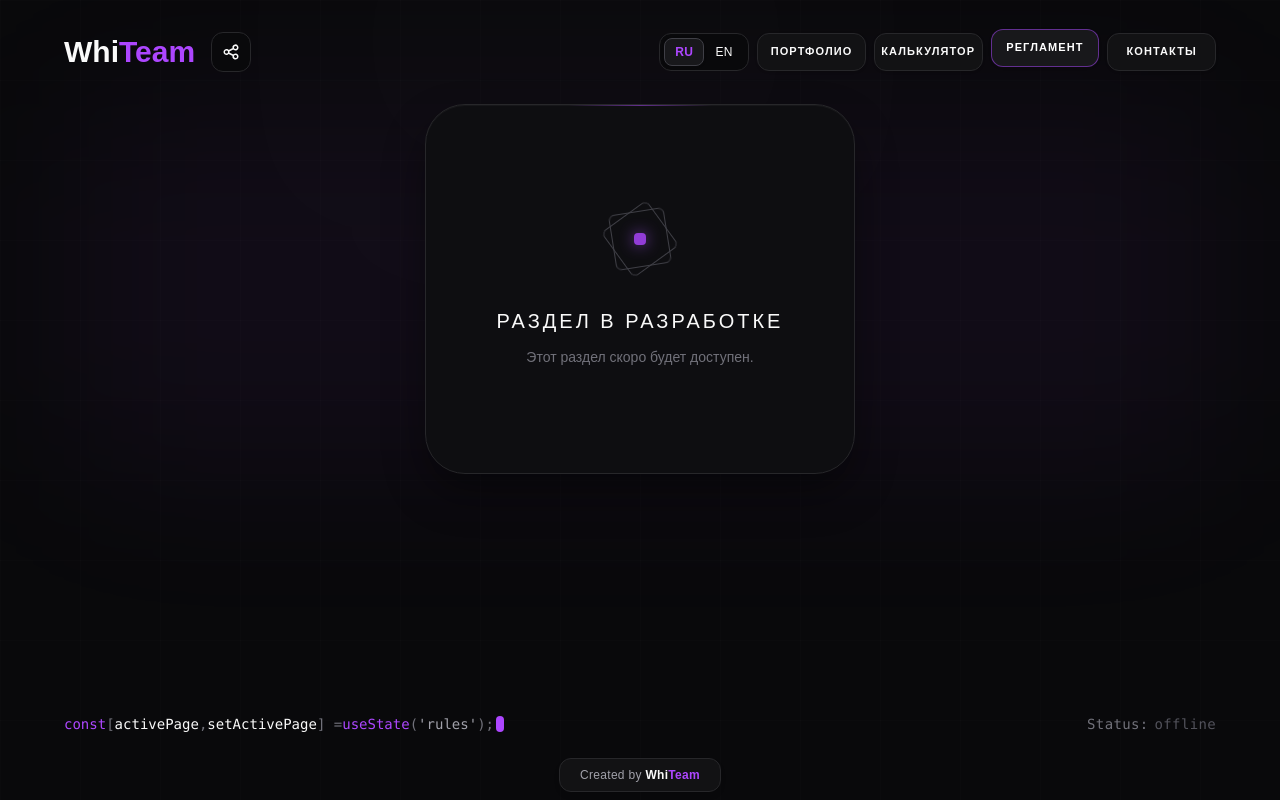
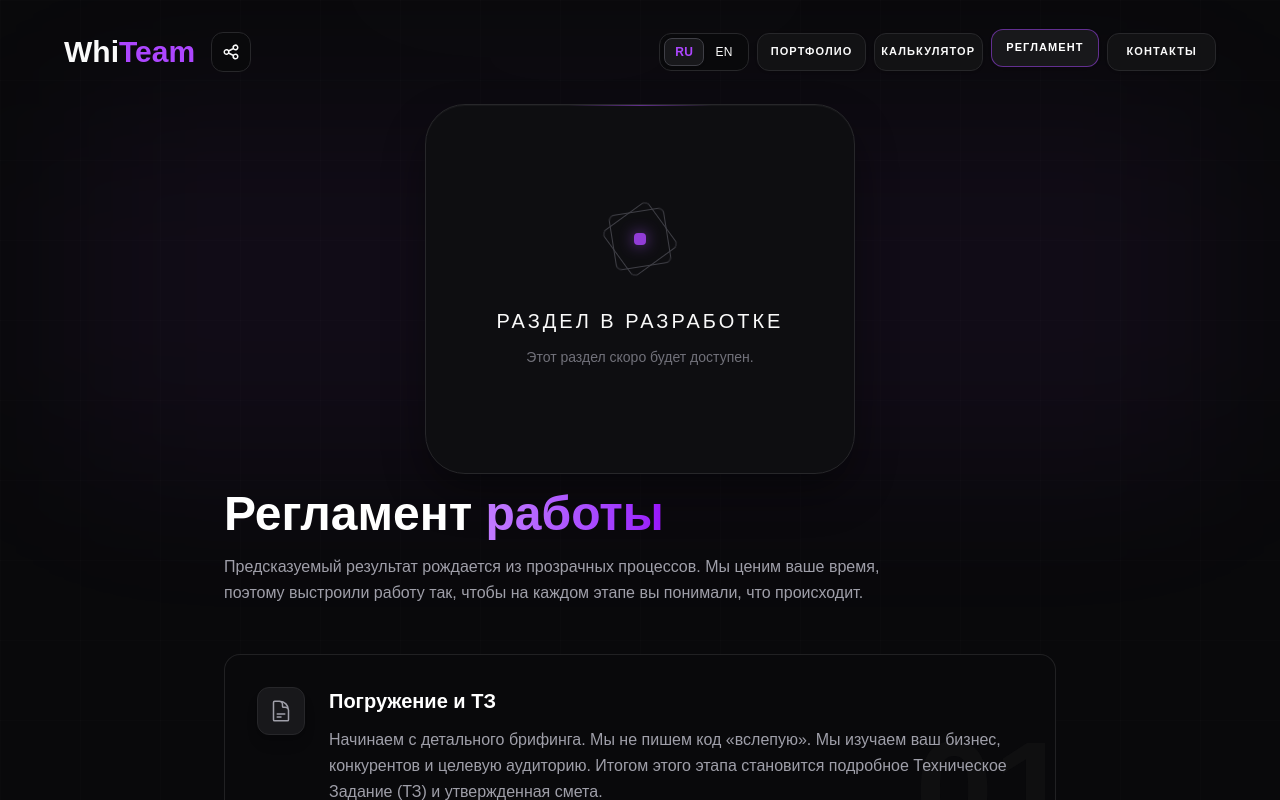
Before and after one commit to chekak87-by/WhiTeam, a React (Vite) app: page / in a window 1280 px wide. Both pictures are taken after a click on the button "РЕГЛАМЕНТ". Shown: the top 800 px of the page. Built offline with nearby package versions, Linux system fonts and the light colour scheme.

Commit message:
Вновь

```diff
--- a/src/App.jsx
+++ b/src/App.jsx
@@ -2,6 +2,7 @@ import { useState, useEffect } from 'react';
 import { motion, AnimatePresence } from 'framer-motion';
 import AdaptiveLayout from './AdaptiveLayout';
 import Calculator from './components/Calculator';
+import Rules from './components/Rules';
 
 export default function App() {
   // =========================================================================================
@@ -479,6 +480,22 @@ const contactsList = [
         </motion.div>
       )}
 
+{/* 6. РАЗДЕЛ "РЕГЛАМЕНТ" */}
+{activePage === 'rules' && (
+  <motion.div
+    key="rules"
+    initial={{ opacity: 0, y: 20, filter: "blur(5px)" }}
+    animate={{ opacity: 1, y: 0, filter: "blur(0px)" }}
+    exit={{ opacity: 0, y: -20, filter: "blur(5px)" }}
+    transition={{ duration: 0.4 }}
+    className="w-full relative z-20"
+  >
+    <section className="relative w-full pb-4">
+       <Rules />
+    </section>
+  </motion.div>
+)}
+
         </AnimatePresence>
       </div>
 
--- /dev/null
+++ b/src/components/Rules.jsx
@@ -0,0 +1,127 @@
+import { motion } from 'framer-motion';
+
+// === МАССИВ С ПРАВИЛАМИ (РЕДАКТИРУЙ ТЕКСТ ЗДЕСЬ) ===
+const RULES_DATA = [
+  {
+    id: '01',
+    title: 'Погружение и ТЗ',
+    desc: 'Начинаем с детального брифинга. Мы не пишем код «вслепую». Мы изучаем ваш бизнес, конкурентов и целевую аудиторию. Итогом этого этапа становится подробное Техническое Задание (ТЗ) и утвержденная смета.',
+    icon: <svg className="w-6 h-6" fill="none" stroke="currentColor" strokeWidth="1.5" viewBox="0 0 24 24"><path strokeLinecap="round" strokeLinejoin="round" d="M19.5 14.25v-2.625a3.375 3.375 0 00-3.375-3.375h-1.5A1.125 1.125 0 0113.5 7.125v-1.5a3.375 3.375 0 00-3.375-3.375H8.25m0 12.75h7.5m-7.5 3H12M10.5 2.25H5.625c-.621 0-1.125.504-1.125 1.125v17.25c0 .621.504 1.125 1.125 1.125h12.75c.621 0 1.125-.504 1.125-1.125V11.25a9 9 0 00-9-9z"></path></svg>
+  },
+  {
+    id: '02',
+    title: 'Оплата и старт',
+    desc: 'Мы работаем по системе 50/50. После утверждения ТЗ вносится предоплата 50%, и команда приступает к дизайну и разработке. Оставшаяся часть оплачивается только после успешного тестирования и приемки готового проекта.',
+    icon: <svg className="w-6 h-6" fill="none" stroke="currentColor" strokeWidth="1.5" viewBox="0 0 24 24"><path strokeLinecap="round" strokeLinejoin="round" d="M2.25 18.75a60.07 60.07 0 0115.797 2.101c.727.198 1.453-.342 1.453-1.096V18.75M3.75 4.5v.75A.75.75 0 013 6h-.75m0 0v-.375c0-.621.504-1.125 1.125-1.125H20.25M2.25 6v9m18-10.5v.75c0 .414.336.75.75.75h.75m-1.5-1.5h.375c.621 0 1.125.504 1.125 1.125v9.75c0 .621-.504 1.125-1.125 1.125h-.375m1.5-1.5H21a.75.75 0 00-.75.75v.75m0 0H3.75m0 0h-.375a1.125 1.125 0 01-1.125-1.125V15m1.5 1.5v-.75A.75.75 0 003 15h-.75M15 10.5a3 3 0 11-6 0 3 3 0 016 0z"></path></svg>
+  },
+  {
+    id: '03',
+    title: 'Дизайн и Разработка',
+    desc: 'Процесс абсолютно прозрачен. Мы показываем промежуточные результаты: сначала структуру, затем UI-дизайн, а после — работающий прототип сайта или логику Telegram-бота на тестовом сервере.',
+    icon: <svg className="w-6 h-6" fill="none" stroke="currentColor" strokeWidth="1.5" viewBox="0 0 24 24"><path strokeLinecap="round" strokeLinejoin="round" d="M17.25 6.75L22.5 12l-5.25 5.25m-10.5 0L1.5 12l5.25-5.25m7.5-3l-4.5 16.5"></path></svg>
+  },
+  {
+    id: '04',
+    title: 'Правки и Утверждение',
+    desc: 'В стоимость заложено 2 бесплатных итерации глобальных правок на этапе дизайна. Это гарантирует, что итоговый продукт будет на 100% соответствовать вашим ожиданиям без раздувания бюджета.',
+    icon: <svg className="w-6 h-6" fill="none" stroke="currentColor" strokeWidth="1.5" viewBox="0 0 24 24"><path strokeLinecap="round" strokeLinejoin="round" d="M9 12.75L11.25 15 15 9.75M21 12c0 1.268-.63 2.39-1.593 3.068a3.745 3.745 0 01-1.043 3.296 3.745 3.745 0 01-3.296 1.043A3.745 3.745 0 0112 21c-1.268 0-2.39-.63-3.068-1.593a3.746 3.746 0 01-3.296-1.043 3.745 3.745 0 01-1.043-3.296A3.745 3.745 0 013 12c0-1.268.63-2.39 1.593-3.068a3.745 3.745 0 011.043-3.296 3.746 3.746 0 013.296-1.043A3.746 3.746 0 0112 3c1.268 0 2.39.63 3.068 1.593a3.746 3.746 0 013.296 1.043 3.746 3.746 0 011.043 3.296A3.745 3.745 0 0121 12z"></path></svg>
+  },
+  {
+    id: '05',
+    title: 'Релиз и Поддержка',
+    desc: 'Разворачиваем проект на вашем домене или сервере, передаем права на исходный код и ключи от ботов. В течение 1 месяца после запуска мы бесплатно оказываем техническую поддержку и мониторим стабильность работы.',
+    icon: <svg className="w-6 h-6" fill="none" stroke="currentColor" strokeWidth="1.5" viewBox="0 0 24 24"><path strokeLinecap="round" strokeLinejoin="round" d="M15.59 14.37a6 6 0 01-5.84 7.38v-4.8m5.84-2.58a14.98 14.98 0 006.16-12.12A14.98 14.98 0 009.631 8.41m5.96 5.96a14.926 14.926 0 01-5.841 2.58m-.119-8.54a6 6 0 00-7.381 5.84h4.8m2.581-5.84a14.927 14.927 0 00-2.58 5.84m2.699 2.7c-.103.021-.207.041-.311.06a15.09 15.09 0 01-2.448-2.45m.31-.311a14.9 14.9 0 01-2.448-2.45"></path></svg>
+  }
+];
+
+// === АНИМАЦИИ ДЛЯ СТРОГОГО ПОЯВЛЕНИЯ ===
+const containerVariants = {
+  hidden: { opacity: 0 },
+  visible: {
+    opacity: 1,
+    transition: { staggerChildren: 0.15 } // Карточки будут появляться одна за другой
+  }
+};
+
+const cardVariants = {
+  hidden: { opacity: 0, y: 30, filter: "blur(5px)" },
+  visible: {
+    opacity: 1,
+    y: 0,
+    filter: "blur(0px)",
+    transition: { duration: 0.5, ease: "easeOut" }
+  }
+};
+
+export default function Rules() {
+  return (
+    <div className="w-full max-w-4xl mx-auto py-4 px-4 md:px-8 pb-16">
+
+      {/* Заголовок */}
+      <div className="mb-12 text-center md:text-left">
+        <h2 className="text-3xl md:text-5xl font-bold text-white mb-4">
+          Регламент <span className="text-transparent bg-clip-text bg-gradient-to-r from-purple-400 to-purple-600">работы</span>
+        </h2>
+        <p className="text-zinc-400 max-w-2xl text-sm md:text-base leading-relaxed">
+          Предсказуемый результат рождается из прозрачных процессов.
+          Мы ценим ваше время, поэтому выстроили работу так, чтобы на каждом этапе вы понимали, что происходит.
+        </p>
+      </div>
+
+      {/* Список правил */}
+      <motion.div
+        variants={containerVariants}
+        initial="hidden"
+        animate="visible"
+        className="flex flex-col gap-6 relative"
+      >
+        {/* Декоративная линия слева (видна только на ПК) */}
+        <div className="hidden md:block absolute left-[31px] top-8 bottom-8 w-[2px] bg-gradient-to-b from-purple-500/50 via-zinc-800/50 to-transparent"></div>
+
+        {RULES_DATA.map((rule) => (
+          <motion.div
+            key={rule.id}
+            variants={cardVariants}
+            className="relative flex flex-col md:flex-row gap-6 p-6 md:p-8 rounded-2xl bg-[#09090B] border border-zinc-800/80 overflow-hidden group hover:border-purple-500/50 hover:shadow-[0_0_30px_rgba(168,85,247,0.1)] transition-all duration-500 z-10"
+          >
+            {/* Большая декоративная цифра на фоне */}
+            <div className="absolute -right-4 -bottom-6 text-8xl md:text-[140px] font-bold text-zinc-800/20 group-hover:text-purple-500/5 transition-colors duration-500 select-none pointer-events-none">
+              {rule.id}
+            </div>
+
+            {/* Иконка (с кругом на ПК для линии) */}
+            <div className="shrink-0 relative">
+              <div className="w-12 h-12 rounded-xl bg-zinc-900 border border-zinc-800 flex items-center justify-center text-zinc-400 group-hover:text-purple-400 group-hover:border-purple-500/50 transition-colors duration-500 relative z-20 shadow-lg">
+                {rule.icon}
+              </div>
+            </div>
+
+            {/* Текст */}
+            <div className="flex flex-col relative z-20 mt-2 md:mt-0">
+              <h3 className="text-xl font-semibold text-white mb-3 flex items-center gap-3">
+                <span className="text-purple-500 font-mono text-sm tracking-widest md:hidden">{rule.id}</span>
+                {rule.title}
+              </h3>
+              <p className="text-zinc-400 leading-relaxed text-sm md:text-base">
+                {rule.desc}
+              </p>
+            </div>
+          </motion.div>
+        ))}
+      </motion.div>
+
+      {/* Футер-сообщение внутри регламента */}
+      <motion.div
+        initial={{ opacity: 0 }}
+        animate={{ opacity: 1 }}
+        transition={{ delay: 1 }}
+        className="mt-12 p-6 rounded-2xl border border-zinc-800/50 bg-gradient-to-br from-[#09090B] to-zinc-900/50 text-center"
+      >
+        <p className="text-zinc-500 text-sm">
+          Остались вопросы по процессам? Мы готовы обсудить их индивидуально перед стартом.
+        </p>
+      </motion.div>
+
+    </div>
+  );
+}
```
